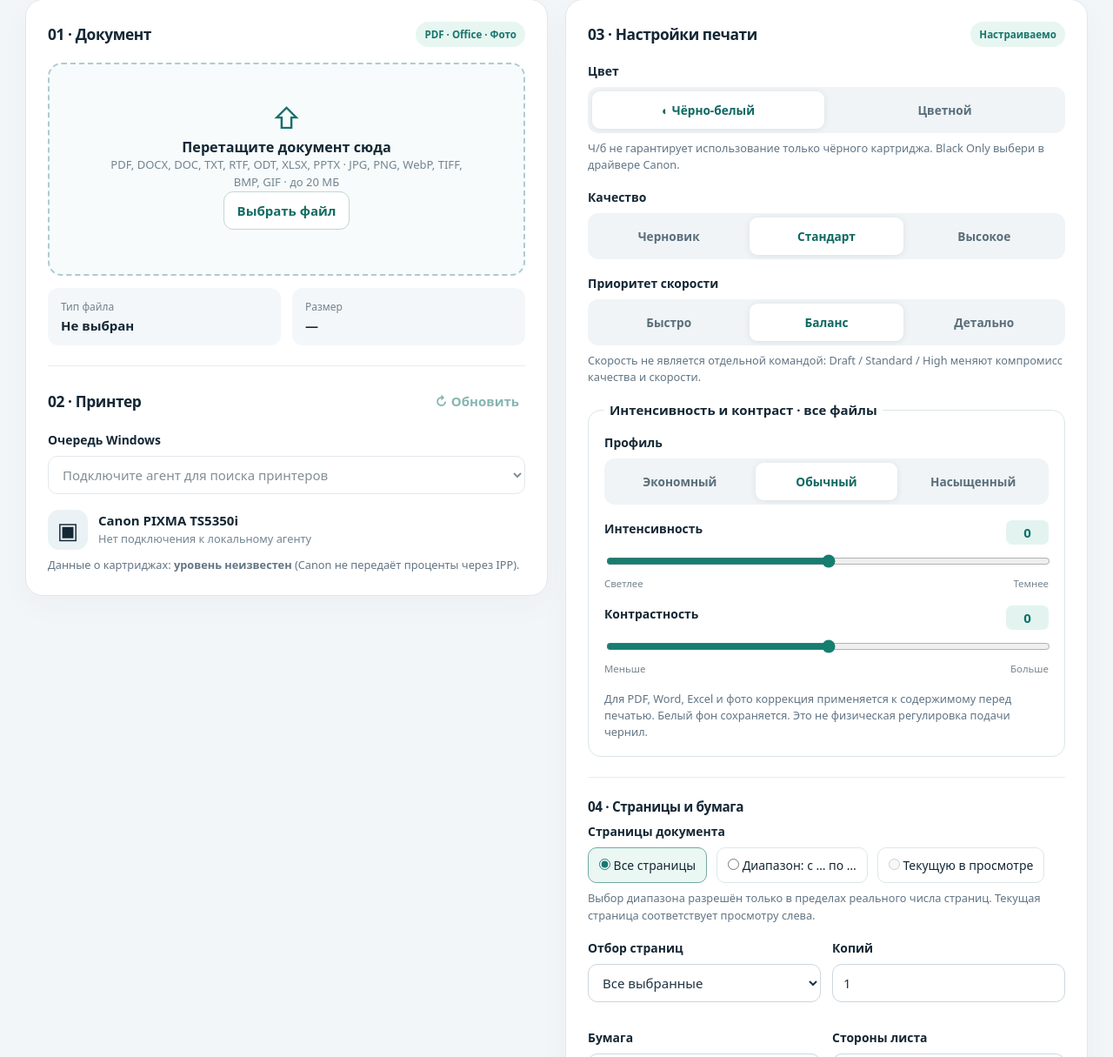
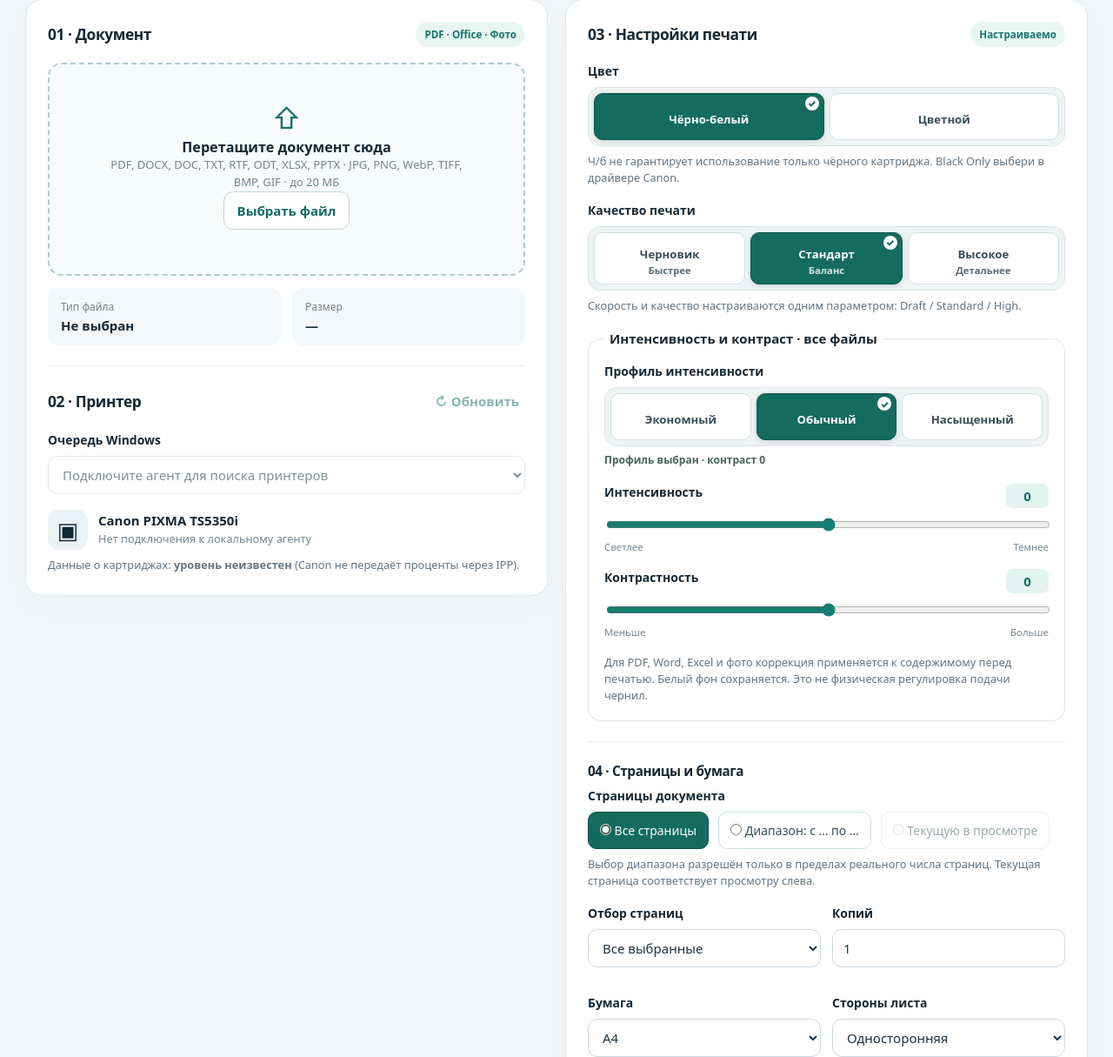
Before and after one commit to DofaminOY/Canon-Studio-Clean, a website with bundled scripts: page public/index.html in a window 1280 px wide. Shown: the part 573-1788 px from the top of the page at 87% size. Built offline with nearby package versions, Linux system fonts and the light colour scheme; files whose address does not match are found by name.

Commit message:
Improve Canon Studio UI controls and print settings

```diff
--- a/public/assets/css/main.css
+++ b/public/assets/css/main.css
@@ -276,36 +276,81 @@ h3 {
 .field select,.field input[type=number] {
   width:100%;
 }
+/* Однотипные переключатели: фиксированная сетка, без скачков при выборе. */
 .seg {
   display:grid;
   grid-template-columns:repeat(3,minmax(0,1fr));
-  gap:5px;
-  padding:5px;
-  border-radius:12px;
-  background:#f0f4f6;
+  gap:6px;
+  padding:6px;
+  border:1px solid #d9e5e5;
+  border-radius:14px;
+  background:#eef3f4;
 }
 .seg.two-seg {
   grid-template-columns:repeat(2,minmax(0,1fr));
 }
 .seg button {
-  border:0;
-  border-radius:9px;
-  color:#596e7b;
-  background:transparent;
-  padding:11px 6px;
-  font-size:.91rem;
-  font-weight:700;
-  min-height:43px;
+  position:relative;
+  display:flex;
+  flex-direction:column;
+  align-items:center;
+  justify-content:center;
+  gap:3px;
+  min-width:0;
+  min-height:54px;
+  padding:17px 7px 9px;
+  border:1px solid #d2e0e2;
+  border-radius:10px;
+  color:#364e58;
+  background:#fff;
+  font-size:.88rem;
+  font-weight:720;
+  line-height:1.2;
+  text-align:center;
+  overflow-wrap:anywhere;
+  transition:background-color .16s ease,border-color .16s ease,color .16s ease,box-shadow .16s ease;
 }
-.seg button.selected {
-  background:white;
-  color:#0e6862;
-  box-shadow:0 1px 7px #1c364019;
+.seg button:hover:not(.selected):not(:disabled) {
+  background:#e1f0ec;
+  border-color:#84b7ae;
+  color:#154f47;
 }
-.seg.disabled {
-  opacity:.48;
+.seg button.selected,
+.seg button[aria-pressed="true"] {
+  background:#146b60;
+  border-color:#0c554a;
+  color:#fff;
+  box-shadow:0 2px 6px #145e5329;
+}
+.seg button.selected::after,
+.seg button[aria-pressed="true"]::after {
+  content:"✓";
+  position:absolute;
+  top:3px;
+  right:5px;
+  display:grid;
+  place-items:center;
+  width:16px;
+  height:16px;
+  border-radius:50%;
+  background:#fff;
+  color:#146b60;
+  font-size:11px;
+  font-weight:900;
+  line-height:1;
   pointer-events:none;
 }
+.seg .seg-title { font-weight:800; }
+.seg .seg-hint { font-size:.75rem; font-weight:550; opacity:.84; }
+.seg.disabled { opacity:.48; pointer-events:none; }
+.seg button:disabled { opacity:.48; }
+.profile-mode {
+  margin:7px 0 0;
+  color:#48645c;
+  font-size:.8rem;
+  font-weight:650;
+}
+.profile-mode.custom { color:#8a571d; }
 .note {
   color:#627584;
   font-size:.85rem;
@@ -543,24 +588,33 @@ footer {
   color:#647688;
   font-size:.82rem;
 }
+/* Варианты страниц выделяются так же явно, как кнопки качества. */
 .page-choice {
   display:flex;
   align-items:center;
-  gap:7px;
-  padding:10px 12px;
-  border:1px solid #dce7e9;
+  gap:8px;
+  padding:11px 13px;
+  border:1px solid #cbdedf;
   border-radius:10px;
+  color:#364e58;
+  font-weight:700;
   cursor:pointer;
   background:#fff;
+  transition:background-color .16s ease,border-color .16s ease,color .16s ease;
 }
-.page-choice input {
-  margin:0;
-  accent-color:#16796e;
+.page-choice:hover:not(:has(input:disabled)):not(:has(input:checked)) {
+  background:#e1f0ec;
+  border-color:#84b7ae;
 }
+.page-choice input { margin:0; accent-color:#146b60; }
 .page-choice:has(input:checked) {
-  background:#eaf7f3;
-  border-color:#72aaa2;
+  background:#146b60;
+  border-color:#0c554a;
+  color:#fff;
 }
+.page-choice:has(input:checked) input { accent-color:#e3fff0; }
+.page-choice:has(input:disabled) { opacity:.48; cursor:not-allowed; }
+.page-choice:has(input:focus-visible) { outline:3px solid #42a8a0; outline-offset:2px; }
 .page-help {
   margin:6px 0 0;
   color:#607581;
@@ -617,8 +671,15 @@ footer {
     font-size:.8rem;
   }
   .seg button {
-    font-size:.82rem;
-    padding:8px 3px;
+    font-size:.78rem;
+    min-height:62px;
+    padding:18px 3px 9px;
+  }
+  .seg .seg-hint { font-size:.68rem; }
+  #presets button {
+    font-size:.72rem;
+    letter-spacing:-.02em;
+    white-space:nowrap;
   }
   .job {
     align-items:flex-start;
--- a/public/assets/js/files.js
+++ b/public/assets/js/files.js
@@ -1,8 +1,6 @@
 import { state } from './state.js';
 
 export const MAX_FILE = 20 * 1024 * 1024;
-export const speedOf = { draft: 'fast', standard: 'balanced', high: 'detailed' };
-export const qualityOf = { fast: 'draft', balanced: 'standard', detailed: 'high' };
 export const presets = { economy: -30, normal: 0, rich: 25 };
 export const IMAGE_EXT = new Set(['jpg', 'jpeg', 'png', 'webp', 'bmp', 'gif', 'tif', 'tiff']);
 export const OFFICE_EXT = new Set(['docx', 'doc', 'txt', 'rtf', 'odt', 'xlsx', 'xls', 'ods', 'csv', 'pptx', 'ppt', 'odp']);
--- a/public/assets/js/settings.js
+++ b/public/assets/js/settings.js
@@ -7,8 +7,9 @@ import { presets, kindOf, isDocument, isJPEG } from './files.js';
 export function updateOptions() {
   seg('colors', state.settings.color);
   seg('qualities', state.settings.quality);
-  seg('speeds', state.settings.speed);
-  seg('presets', Object.keys(presets).find((name) => presets[name] === state.settings.density) || '');
+  seg('presets', state.settings.preset || '');
+  $('profileMode').textContent = state.settings.preset ? 'Профиль выбран · контраст 0' : 'Настроено вручную';
+  $('profileMode').classList.toggle('custom', !state.settings.preset);
   $('densityValue').textContent = state.settings.density > 0 ? `+${state.settings.density}` : state.settings.density;
   $('contrastValue').textContent = state.settings.contrast > 0 ? `+${state.settings.contrast}` : state.settings.contrast;
   $('density').value = state.settings.density;
@@ -20,8 +21,7 @@ export function updateOptions() {
   const pdfIPP = pdf && $('duplex').value === 'simplex' && $('scale').value === 'fit';
   // Все три режима доступны для документов и фотографий.
   $('qualities').classList.remove('disabled');
-  $('speeds').classList.remove('disabled');
-  document.querySelectorAll('#qualities button,#speeds button').forEach((button) => button.disabled = false);
+  document.querySelectorAll('#qualities button').forEach((button) => button.disabled = false);
   $('qualityNotice').textContent = pdf
     ? pdfIPP
       ? 'PDF: IPP-параметр Draft / Standard / High и подготовка страниц в 140 / 220 / 300 DPI.'
--- a/public/assets/js/state.js
+++ b/public/assets/js/state.js
@@ -1,7 +1,7 @@
 // One explicit state object shared by browser feature modules.
 export const state = {
   mode: 'local', agentConnected: false,
-  settings: { color: 'monochrome', quality: 'standard', speed: 'balanced', density: 0, contrast: 0 },
+  settings: { color: 'monochrome', quality: 'standard', preset: 'normal', density: 0, contrast: 0 },
   token: '', chosenFile: null, preparedJPEG: null, previewURL: null,
   preparing: false, previewTimer: null, generation: 0, activeTaskId: null,
   busy: false, lastMessage: '', pdfjsLib: null, pdfDocument: null,
--- a/public/index.html
+++ b/public/index.html
@@ -62,12 +62,11 @@
 
     <section class="card">
       <div class="card-head"><h2>03 · Настройки печати</h2><span class="tag">Настраиваемо</span></div>
-      <div class="field"><label class="label">Цвет</label><div class="seg two-seg" id="colors"><button type="button" class="selected" data-value="monochrome">◐ Чёрно-белый</button><button type="button" data-value="color">Цветной</button></div><p class="note">Ч/б не гарантирует использование только чёрного картриджа. Black Only выбери в драйвере Canon.</p></div>
-      <div class="field"><label class="label">Качество</label><div class="seg" id="qualities"><button type="button" data-value="draft">Черновик</button><button type="button" class="selected" data-value="standard">Стандарт</button><button type="button" data-value="high">Высокое</button></div></div>
-      <div class="field"><label class="label">Приоритет скорости</label><div class="seg" id="speeds"><button type="button" data-value="fast">Быстро</button><button type="button" class="selected" data-value="balanced">Баланс</button><button type="button" data-value="detailed">Детально</button></div><p class="note" id="qualityNotice">Скорость не является отдельной командой: Draft / Standard / High меняют компромисс качества и скорости.</p></div>
+      <div class="field"><div class="label" id="colorLabel">Цвет</div><div class="seg two-seg" id="colors" role="group" aria-labelledby="colorLabel"><button type="button" class="selected" data-value="monochrome" aria-pressed="true">Чёрно-белый</button><button type="button" data-value="color" aria-pressed="false">Цветной</button></div><p class="note">Ч/б не гарантирует использование только чёрного картриджа. Black Only выбери в драйвере Canon.</p></div>
+      <div class="field"><div class="label" id="qualityLabel">Качество печати</div><div class="seg seg-detailed" id="qualities" role="group" aria-labelledby="qualityLabel"><button type="button" data-value="draft" aria-pressed="false"><span class="seg-title">Черновик</span><span class="seg-hint">Быстрее</span></button><button type="button" class="selected" data-value="standard" aria-pressed="true"><span class="seg-title">Стандарт</span><span class="seg-hint">Баланс</span></button><button type="button" data-value="high" aria-pressed="false"><span class="seg-title">Высокое</span><span class="seg-hint">Детальнее</span></button></div><p class="note" id="qualityNotice">Скорость и качество настраиваются одним параметром: Draft / Standard / High.</p></div>
 
       <fieldset class="fieldset" id="inkControls"><legend>Интенсивность и контраст · все файлы</legend>
-        <div class="field"><label class="label">Профиль</label><div class="seg" id="presets"><button type="button" data-value="economy">Экономный</button><button type="button" class="selected" data-value="normal">Обычный</button><button type="button" data-value="rich">Насыщенный</button></div></div>
+        <div class="field"><div class="label" id="presetLabel">Профиль интенсивности</div><div class="seg" id="presets" role="group" aria-labelledby="presetLabel"><button type="button" data-value="economy" aria-pressed="false">Экономный</button><button type="button" class="selected" data-value="normal" aria-pressed="true">Обычный</button><button type="button" data-value="rich" aria-pressed="false">Насыщенный</button></div><p class="profile-mode" id="profileMode" role="status" aria-live="polite">Профиль выбран · контраст 0</p></div>
         <div class="field"><div class="range-line"><label for="density">Интенсивность</label><output id="densityValue">0</output></div><input type="range" class="range" id="density" min="-50" max="50" step="5" value="0"><div class="edges"><span>Светлее</span><span>Темнее</span></div></div>
         <div class="field"><div class="range-line"><label for="contrast">Контрастность</label><output id="contrastValue">0</output></div><input type="range" class="range" id="contrast" min="-50" max="50" step="5" value="0"><div class="edges"><span>Меньше</span><span>Больше</span></div></div>
         <p class="note">Для PDF, Word, Excel и фото коррекция применяется к содержимому перед печатью. Белый фон сохраняется. Это не физическая регулировка подачи чернил.</p>
```
Also changed, not shown: public/assets/js/app.js (+12 -7 lines), tests/ui-controls.test.mjs (added, +87 -0 lines), README-UI-Controls-UA.txt (added).
